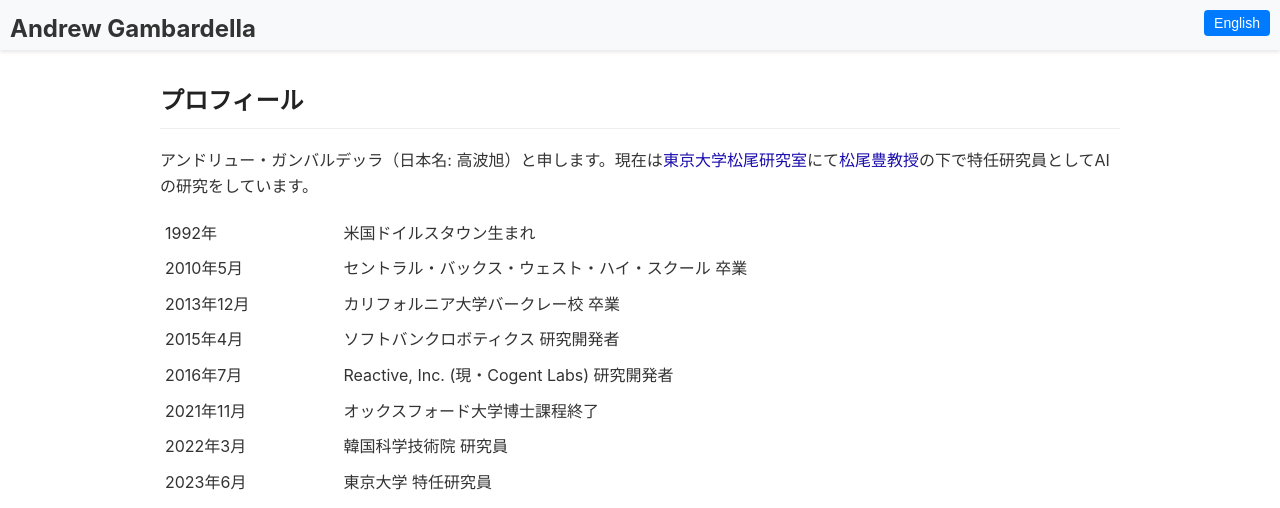
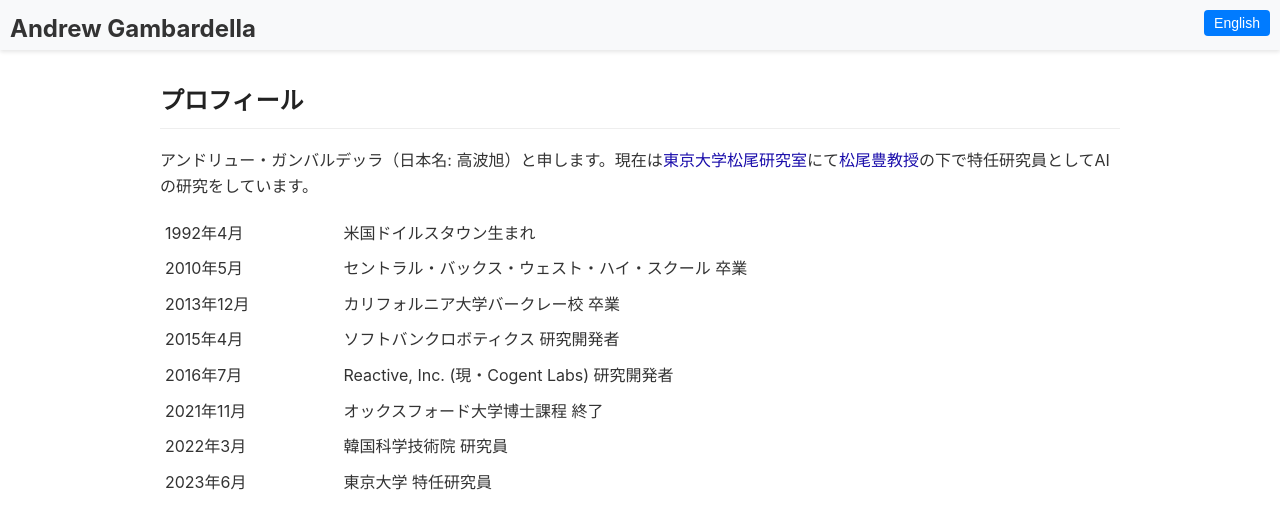
Before and after one commit to atgambardella/atgambardella.github.io, a Jekyll site: the page built from ja/index.md, in a window 1280 px wide. Shown: the top 508 px of the page. Built offline with Jekyll 4.4.1, drawn with Linux system fonts in a browser that asks for light colours; a script that is not in the unit is left out; our own code applies the rules of GitHub Pages for plain Markdown files; part of the change alters nothing that is shown.

Commit message:
small details

```diff
--- a/_includes/profile_table.html
+++ b/_includes/profile_table.html
@@ -1,6 +1,6 @@
 <table class="profile">
   <tr>
-    <td>1992年</td>
+    <td>1992年4月</td>
     <td>米国ドイルスタウン生まれ</td>
   </tr>
   <tr>
@@ -21,7 +21,7 @@
   </tr>
   <tr>
     <td>2021年11月</td>
-    <td>オックスフォード大学博士課程終了</td>
+    <td>オックスフォード大学博士課程 終了</td>
   </tr>
   <tr>
     <td>2022年3月</td>
--- a/_layouts/default.html
+++ b/_layouts/default.html
@@ -3,7 +3,7 @@
 <head>
   <meta charset="utf-8">
   <meta name="viewport" content="width=device-width, initial-scale=1">
-  <title>Andrew Gambardella</title>
+  <title>Andrew Gambardella (高波旭)</title>
   <link rel="stylesheet" href="{{ '/assets/css/style.css?v=' | append: site.github.build_revision | relative_url }}">
 </head>
 <body>
```
